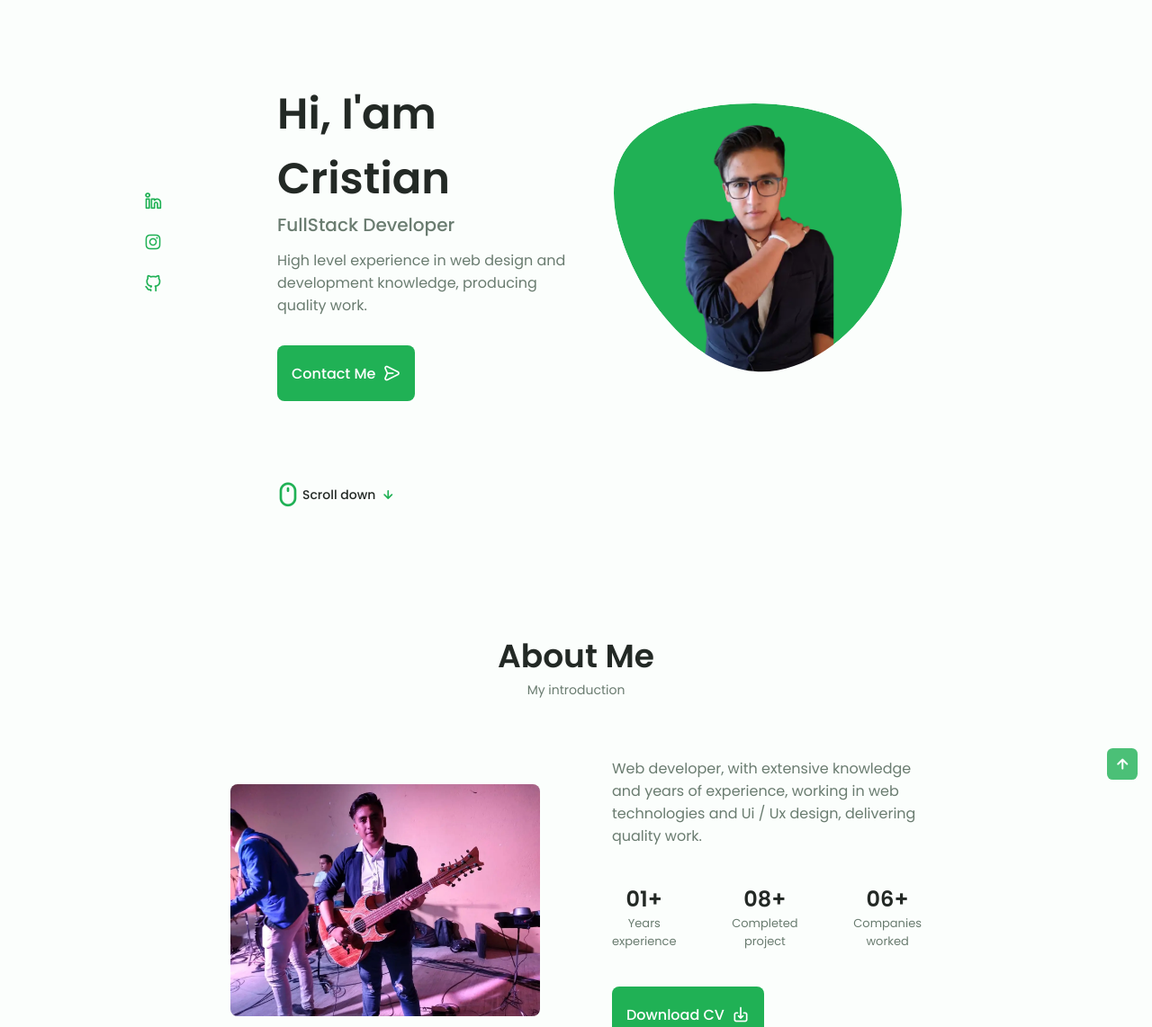
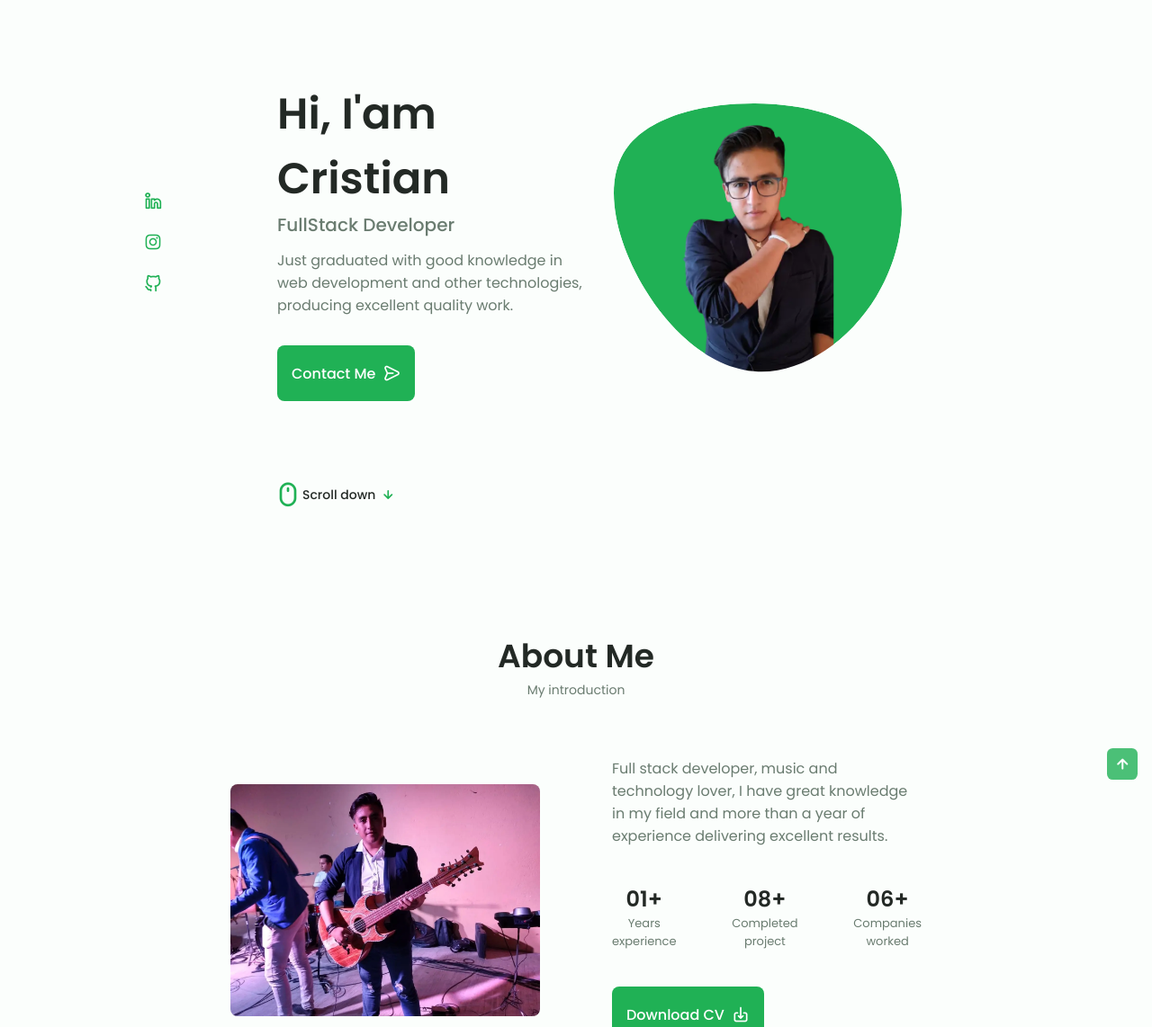
Before and after one commit to Cristian-Mtz/portfolio, a plain HTML site: page index.html in a window 1280 px wide. Shown: the part 93-1235 px from the top of the page at 90% size. Drawn offline with nearby package versions, Linux system fonts and the light colour scheme.

Commit message:
corrección en descripcion

```diff
--- a/index.html
+++ b/index.html
@@ -15,7 +15,7 @@
         <!--==================== CSS ====================-->
         <link rel="stylesheet" href="assets/css/styles.css">
 
-        <title>Cristian Martínez || Desarrollador web y mobil</title>
+        <title>Cristian Martínez || FullStack Developer</title>
     </head>
     <body>
         <!--==================== HEADER ====================-->
@@ -113,7 +113,7 @@
                         <div class="home__data">
                             <h1 class="home__title">Hi, I'am Cristian</h1>
                             <h3 class="home__subtitle">FullStack Developer</h3>
-                            <p class="home__description">High level experience in web design and development knowledge, producing quality work.</p>
+                            <p class="home__description">Just graduated with good knowledge in web development and other technologies, producing excellent quality work.</p>
                             <a href="https://api.whatsapp.com/send?phone=524412039682&text=Hola%20" class="button button--flex">
                                 Contact Me <i class="uil uil-message button__icon"></i>
                             </a>
@@ -139,7 +139,7 @@
                     <img loading="lazy" width="100%" height="100%" src="assets/img/photo1.webp" alt="About me" class="about__img">
 
                     <div class="about__data">
-                        <p class="about__description">Web developer, with extensive knowledge and years of experience, working in web technologies and Ui / Ux design, delivering quality work.</p>
+                        <p class="about__description">Full stack developer, music and technology lover, I have great knowledge in my field and more than a year of experience delivering excellent results.</p>
 
                         <div class="about__info">
                             <div>
```
